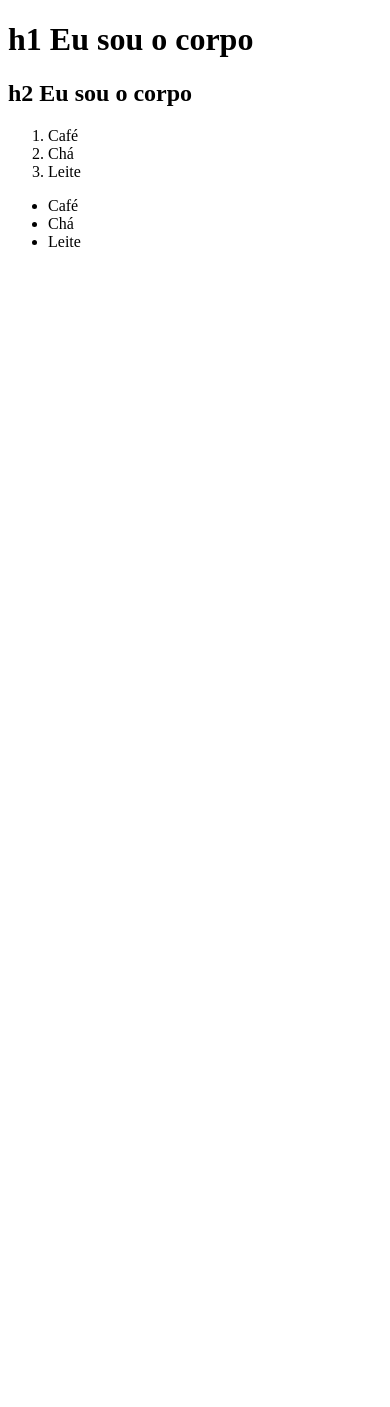
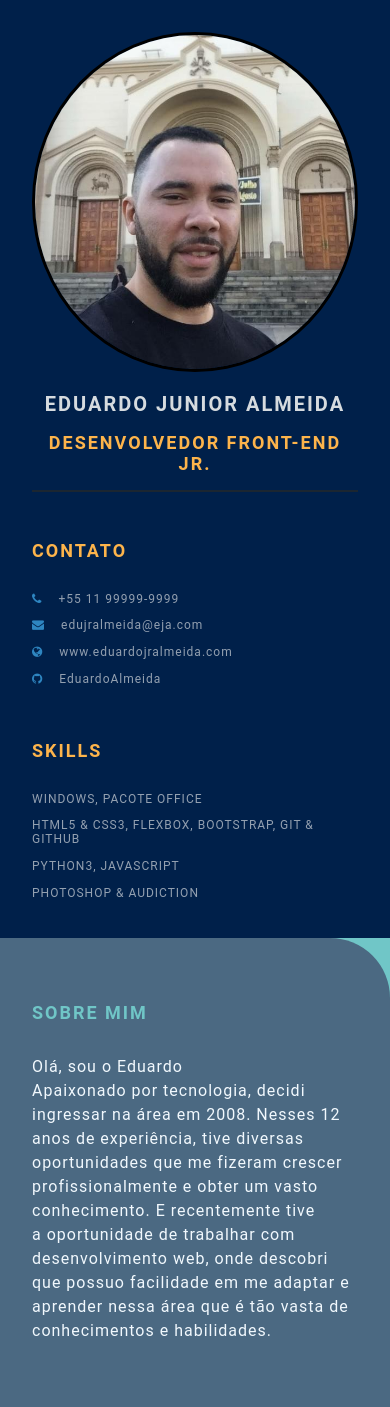
Before and after one commit to EduardoAlmeida82/devweekgit.github.io, a plain HTML site: page index.html in a window 390 px wide. Before the commit the page ends 844 px from the top, so only its background shows below. Drawn offline with Linux system fonts and the light colour scheme.

Commit message:
Day-02 (#2)

```diff
--- a/index.html
+++ b/index.html
@@ -1,25 +1,64 @@
 <!DOCTYPE html>
-<html lang="pt-br">
+<html lang="en">
 
 <head>
     <meta charset="UTF-8">
+    <meta http-equiv="X-UA-Compatible" content="IE=edge">
     <meta name="viewport" content="width=device-width, initial-scale=1.0">
 
-    <title>Olá, eu sou a cabeça</title>
+    <link rel="stylesheet" href="https://cdnjs.cloudflare.com/ajax/libs/font-awesome/4.7.0/css/font-awesome.min.css">
+
+    <title>Eduardo Junior Almeida</title>
+    <link rel="stylesheet" href="style.css">
 </head>
-    <h1>h1 Eu sou o corpo</h1>
-    <h2>h2 Eu sou o corpo</h2>
+
 <body>
-    <ol>
-        <li>Café</li>
-        <li>Chá</li>
-        <li>Leite</li>
-    </ol>
+    <main class="resume-contents">
+        <section class="left-section">
+            <section class="left-section-contents">
+                <div class="profile">
+                    <img class="profile-image" src="img/profile.jpg" alt="Profile image">
+                    <p class="name">Eduardo Junior Almeida</p>
+                    <p class="profession">Desenvolvedor Front-end Jr.</p>
+                </div>
 
-    <ul>
-        <li>Café</li>
-        <li>Chá</li>
-        <li>Leite</li>
-    </ul>
+                <div class="contact-info">
+                    <p class="left-title">Contato</p>
+                    <ul>
+                        <li><i class="fa fa-phone"></i>+55 11 99999-9999</li>
+                        <li><i class="fa fa-envelope"></i>edujralmeida@eja.com</li>
+                        <li><i class="fa fa-globe"></i>www.eduardojralmeida.com</li>
+                        <li><i class="fa fa-github"></i>EduardoAlmeida</li>
+                    </ul>
+                </div>
+                <div class="skills">
+                    <p class="left-title">Skills</p>
+                    <ul>
+                        <li><p>Windows, Pacote Office</p></li>
+                        <li><p>HTML5 & CSS3, Flexbox, Bootstrap, Git & GitHub</p></li>
+                        <li><p>Python3, Javascript</p></li>
+                        <li><p>Photoshop & Audiction</p></li>
+                    </ul>
+                </div>
+            </section>
+
+        </section>
+
+        <section class="right-section">
+            <div class="right-section-contents">
+                <section class="about gap">
+                    <div class="right-title">Sobre mim</div>
+                    <p class="about-me-contents">Olá, sou o Eduardo<br>
+                        Apaixonado por tecnologia, decidi ingressar na área em 2008. Nesses 12 anos de experiência, tive diversas<br>
+                        oportunidades que me fizeram crescer profissionalmente e obter um vasto conhecimento. E recentemente tive<br>
+                        a oportunidade de trabalhar com desenvolvimento web, onde descobri que possuo facilidade em me adaptar e aprender
+                        nessa área que é tão vasta de conhecimentos e habilidades.
+                    </p>
+                </section>
+            </div>
+        </section>
+
+    </main>
 </body>
+
 </html>
--- /dev/null
+++ b/style.css
@@ -0,0 +1,307 @@
+* {
+    margin: 0;
+    padding: 0;
+    box-sizing: border-box;
+    list-style: none;
+    font-family: 'Roboto', sans-serif;
+}
+
+body {
+    background-color: #70c6c7;
+}
+
+.resume-contents {
+    min-height: 100vh;
+    width: 80%;
+    margin: 2rem auto;
+    display: grid;
+    grid-template-columns: repeat(7, 1fr);
+}
+
+.left-section {
+    grid-column: span 2;
+    height: 100%;
+    background-color: #00204A;
+}
+
+.right-section {
+    grid-column: span 5;
+    height: 100%;
+    background-color: #4B6982;
+    border-radius: 0px 60px 0px 0px;
+}
+
+.left-section-contents{
+    padding: 2rem 2rem;
+}
+
+.profile {
+    width: 100%;
+    border-bottom: 2px solid #1B2631;
+}
+
+.profile .profile-image {
+    width: 100%;
+    border: black solid;
+    border-radius: 50%;
+}
+
+.name {
+    color: #D6DBDF;
+    font-size: 30px;
+    letter-spacing: 2px;
+    text-transform: uppercase;
+    text-align: center;
+    font-weight: bold;
+    padding: 1rem 0;
+}
+
+.profession {
+    color: #FDB44B;
+    font-size: 20px;
+    text-transform: uppercase;
+    text-align: center;
+    letter-spacing: 2px;
+    font-weight: bold;
+    padding-bottom: 1rem;
+}
+
+/* .contact-info { border-bottom: 2px solid #1B2631; } */
+.left-title {
+    color: #FDB44B;
+    font-size: 20px;
+    letter-spacing: 2px;
+    text-transform: uppercase;
+    font-weight: bold;
+    display: flex;
+    align-items: center;
+    padding-top: 3rem;
+}
+
+.contact-info ul {
+    padding-top: 1.5rem;
+}
+
+.contact-info ul li,
+.references ul li {
+    padding: .4rem 0;
+    display: flex;
+    align-items: center;
+    color: #d6dbdfaf;
+    letter-spacing: 1px;
+    font-size: 18px;
+}
+
+.contact-info ul li i,
+.references ul li i {
+    padding-right: 1rem;
+    font-size: 18px;
+    color: #2E86C1;
+}
+
+.skills ul {
+    padding-top: 1.5rem;
+}
+.skills ul li p {
+    padding: .4rem 0;
+    color: #d6dbdfaf;
+    font-size: 18px;
+    letter-spacing: 1px;
+    display: flex;
+    align-items: center;
+    text-transform: uppercase;
+}
+
+.referance-name {
+    padding-top: 1.5rem;
+    padding-bottom: .4rem;
+    font-size: 18px;
+    color: #F9E79F;
+    letter-spacing: 1px;
+    text-transform: uppercase;
+}
+
+.referance-profession {
+    font-size: 16px;
+    color: #d6dbdfaf;
+    letter-spacing: 1px;
+    /* text-transform: uppercase; */
+    padding-bottom: .4rem;
+}
+
+
+.right-section-contents {
+    padding: 2rem 2rem;
+}
+
+.right-title {
+    color: #70C6C7;
+    font-size: 40px;
+    letter-spacing: 2px;
+    text-transform: uppercase;
+    font-weight: bold;
+    display: flex;
+    align-items: center;
+    padding: 2rem 0;
+    position: relative;
+}
+
+.gap {
+    padding-bottom: 2rem;
+}
+.about-me-contents {
+    font-size: 18px;
+    letter-spacing: 1px;
+    line-height: 2rem;
+    color: #F1F8FD;
+}
+
+.experience-contents,
+.education-contents,
+.awards-contents {
+    display: grid;
+    grid-template-columns: repeat(2, 1fr);
+    padding-bottom: 2rem;
+    color: #F1F8FD;
+}
+
+.exp-company-name,
+.education-school-name,
+.awards-company-name {
+    font-size: 25px;
+    font-weight: bold;
+    text-transform: uppercase;
+    letter-spacing: 1px;
+    color: #FDB44B;
+    padding-bottom: .4rem;
+}
+
+.exp-time-period,
+.educationp-time-period,
+.awards-time-period {
+    font-size: 18px;
+    letter-spacing: 1px;
+    line-height: 2rem;
+}
+
+.exp-position,
+.education-subject,
+.awards-name {
+    font-size: 25px;
+    font-weight: bold;
+    text-transform: uppercase;
+    letter-spacing: 1px;
+    color: #FDB44B;
+    padding-bottom: .4rem;
+}
+
+.exp-desc,
+.education-desc,
+.awards-desc {
+    font-size: 16px;
+    letter-spacing: 1px;
+    line-height: 1.5rem;
+    border-left: 3px solid #a5a3a3;
+    padding-left: 5px;
+}
+
+/* Media queries */
+@media screen and (max-width:780px) {
+    .experience-contents,
+    .education-contents,
+    .awards-contents {
+        grid-template-columns: repeat(1, 1fr);
+    }
+}
+
+@media screen and (max-width:780px) {
+    .left-section {
+        grid-column: span 3;
+    }
+
+    .right-section {
+        grid-column: span 4;
+    }
+
+}
+
+@media screen and (max-width:1200px) {
+    .resume-contents {
+        grid-template-columns: repeat(1, 1fr);
+    }
+}
+
+@media screen and (max-width:390px) {
+    .resume-contents {
+        width: 100%;
+        margin: 0 auto;
+    }
+
+    .name {
+        font-size: 20px;
+    }
+
+    .profession {
+        font-size: 18px;
+    }
+
+    .left-title {
+        font-size: 18px;
+    }
+
+    .right-title {
+        font-size: 18px;
+    }
+
+    .contact-info ul li,
+    .references ul li {
+        font-size: 12px;
+    }
+
+    .contact-info ul li i,
+    .references ul li i {
+        /* padding-right: 1rem; */
+        font-size: 12px;
+    }
+
+    .skills ul li p {
+        font-size: 12px;
+    }
+
+    .about-me-contents {
+        font-size: 16px;
+        line-height: 1.5rem;
+    }
+
+    .exp-company-name,
+    .education-school-name,
+    .awards-company-name {
+        font-size: 18px;
+    }
+
+    .exp-time-period,
+    .educationp-time-period,
+    .awards-time-period {
+        font-size: 16px;
+    }
+
+    .exp-position,
+    .education-subject,
+    .awards-name {
+        font-size: 18px;
+    }
+}
+/*Footer
+© 2022 GitHub, Inc.
+Footer navigation
+Terms
+Privacy
+Security
+Status
+Docs
+Contact GitHub
+Pricing
+API
+Training
+Blog
+About*/
```
Also changed, not shown: img/profile.jpg (added).
